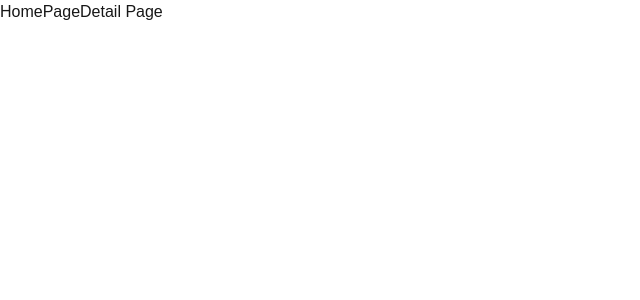
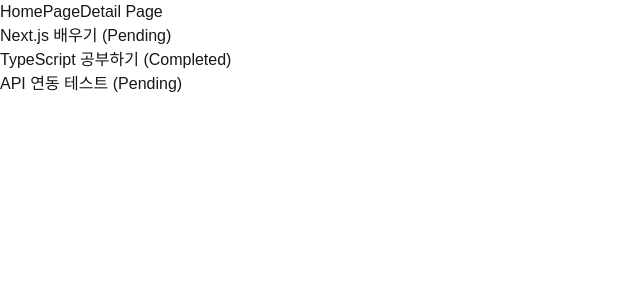
Before and after one commit to PomegranateBlue/basic_lecture_typescript, a Next.js app: page / in a window 1280 px wide. Shown: the top 300 px of the page, without its empty margins (0-640 px from the left). Built offline with nearby package versions, Linux system fonts and the light colour scheme; data requests are answered from the project's data file.

Commit message:
확장 프로그램 관련 오류 및 페이지 동작 확인

```diff
--- a/src/api/todo-api.ts
+++ b/src/api/todo-api.ts
@@ -1,7 +1,7 @@
 import { Todo } from "@/types/todo.type";
 
 export const getTodos = async () => {
-  const response = await fetch("https://localhost:5000/todos");
+  const response = await fetch("http://localhost:5000/todos");
   const data: Todo[] = await response.json();
 
   return data;
--- a/src/app/(render)/csr/page.tsx
+++ b/src/app/(render)/csr/page.tsx
@@ -7,7 +7,7 @@
 
   useEffect(() => {
     const getData = async () => {
-      const response = await fetch("https://localhost:5000/todos");
+      const response = await fetch("http://localhost:5000/todos");
       const data: Todo[] = await response.json();
 
       setData(data);
@@ -16,8 +16,7 @@
     getData();
   }, []);
 
-
-  return <div>CSRPage:{JSON.stringify(data)}</div>
+  return <div>CSRPage:{JSON.stringify(data)}</div>;
 };
 
 export default CSRPage;
--- a/src/app/(render)/isr/page.tsx
+++ b/src/app/(render)/isr/page.tsx
@@ -3,7 +3,7 @@
 const TEN_SECONDES = 10;
 
 const ISRPage = async () => {
-  const response = await fetch("https://localhost:5000/todos", {
+  const response = await fetch("http://localhost:5000/todos", {
     next: {
       revalidate: TEN_SECONDES,
     },
--- a/src/app/(render)/ssg/page.tsx
+++ b/src/app/(render)/ssg/page.tsx
@@ -1,7 +1,7 @@
 import { Todo } from "@/types/todo.type";
 
 const SSGPage = async () => {
-  const response = await fetch("https://localhost:5000/todos", {
+  const response = await fetch("http://localhost:5000/todos", {
     cache: "force-cache",
   });
   const data: Todo[] = await response.json();
--- a/src/app/(render)/ssr/page.tsx
+++ b/src/app/(render)/ssr/page.tsx
@@ -1,7 +1,7 @@
 import { Todo } from "@/types/todo.type";
 
 const SSRPage = async () => {
-  const response = await fetch("https://localhost:5000/todos");
+  const response = await fetch("http://localhost:5000/todos");
   const data: Todo[] = await response.json();
 
   return <div>SSRPage:{JSON.stringify(data)}</div>;
--- a/src/app/layout.tsx
+++ b/src/app/layout.tsx
@@ -23,7 +23,7 @@
   children: React.ReactNode;
 }>) {
   return (
-    <html lang="ko">
+    <html lang="ko" data-lt-installed="true">
       <body
         className={`${geistSans.variable} ${geistMono.variable} antialiased`}
       >
--- a/src/app/page.tsx
+++ b/src/app/page.tsx
@@ -1,10 +1,18 @@
 import Link from "next/link";
-
-const HomePage = () => {
+import { getTodos } from "@/api/todo-api";
+const HomePage = async () => {
+  const todos = await getTodos();
   return (
     <div>
       HomePage
       <Link href="/detail">Detail Page</Link>
+      <ul>
+        {todos.map(({ id, text, completed }) => (
+          <li key={id}>
+            {text} {completed ? "(Completed)" : "(Pending)"}
+          </li>
+        ))}
+      </ul>
     </div>
   );
 };
```
